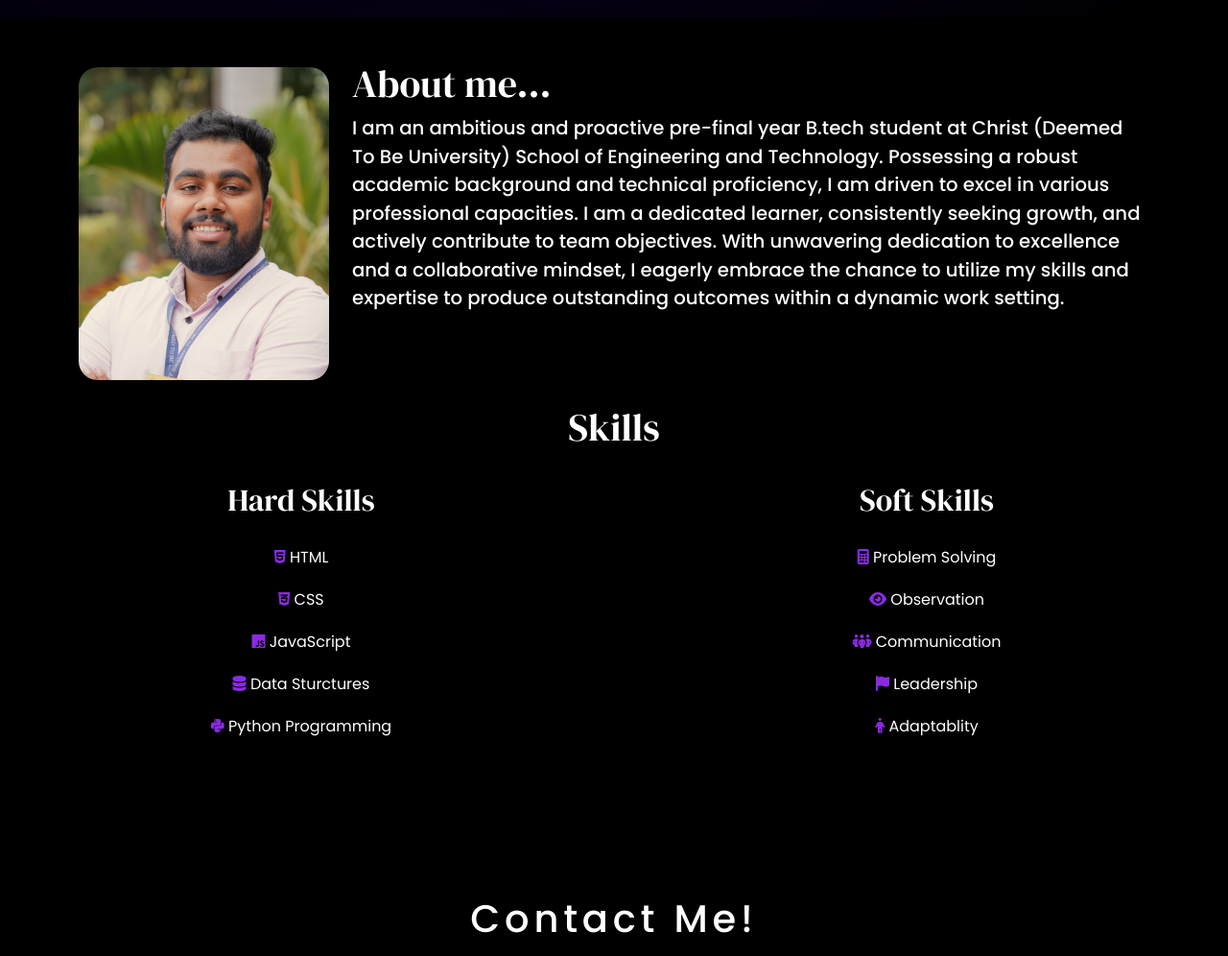
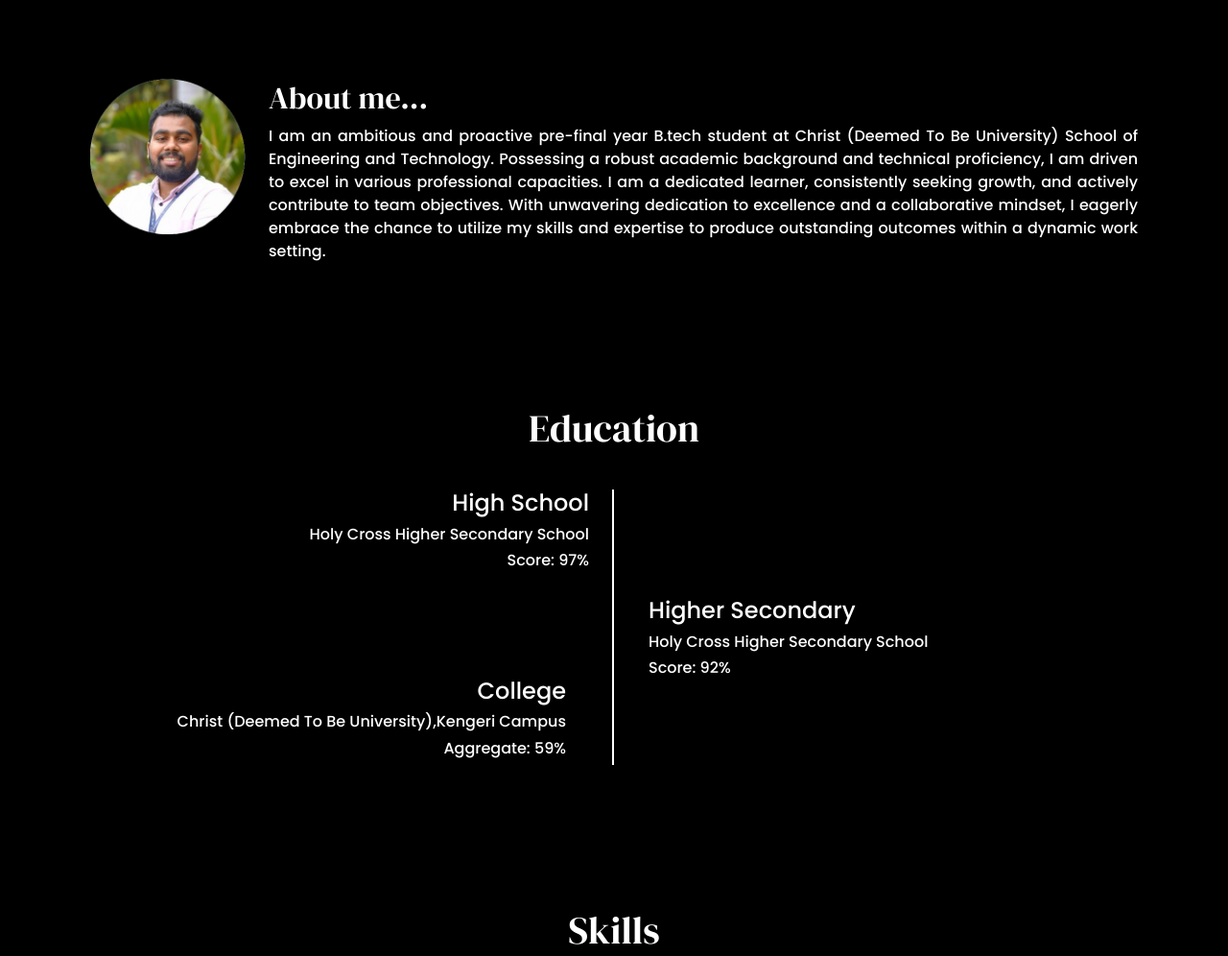
Before and after one commit to Alphy777/Alphy777, a plain HTML site: page index.html in a window 1280 px wide. Shown: the part 800-1796 px from the top of the page at 96% size. Drawn offline with nearby package versions, Linux system fonts and the light colour scheme; a web font is replaced by a local one.

Commit message:
Education added

```diff
--- a/index.html
+++ b/index.html
@@ -4,7 +4,8 @@
     <meta charset="UTF-8">
     <meta name="viewport" content="width=device-width, initial-scale=1.0">
     <title>Alphy Jose</title>
-    <link rel="icon" href="Images/BGprofileVer.jpg">
+    <link rel="icon" href="Images/alphycircle.png">
+
     <script src="https://ajax.googleapis.com/ajax/libs/jquery/3.6.3/jquery.min.js"></script>
     <link rel="stylesheet" href="https://unpkg.com/aos@2.3.1/dist/aos.css" />
     <link href="https://cdn.jsdelivr.net/npm/bootstrap@5.0.2/dist/css/bootstrap.min.css" rel="stylesheet" integrity="sha384-EVSTQN3/azprG1Anm3QDgpJLIm9Nao0Yz1ztcQTwFspd3yD65VohhpuuCOmLASjC" crossorigin="anonymous">
@@ -12,7 +13,7 @@
 </head>
 <body>
   <header>
-    <nav class="navbar navbar-expand-md navbar-dark bg-transparent py-4">
+    <nav class="navbar navbar-expand-md navbar-dark bg-transparent py-4" >
       <div class="container">
         <a class="navbar-brand ntext" href="#">Alphy Jose</a>
 
@@ -23,18 +24,18 @@
         <div class="collapse navbar-collapse" id="navbarSupportedContent">
           <ul class="navbar-nav ms-auto">
             <li class="nav-item">
-              <a class="nav-link" href="#abtsec">About</a>
+              <a class="nav-link" href="#abtsec_url">About</a>
             </li>
             <li class="nav-item">
-              <a class="nav-link" href="#skills">Skills</a>
+              <a class="nav-link" href="#edu_url">Education</a>
+            </li>
+            <li class="nav-item">
+              <a class="nav-link" href="#skills_url">Skills</a>
             </li>
             <li class="nav-item">
               <a class="nav-link" href="#contact">Contact Me</a>
             </li>
-            <!-- <li class="nav-item">
-              <a class="nav-link" href="#">Education</a>
-            </li>
-            <li class="nav-item">
+            <!--<li class="nav-item">
               <a class="nav-link" href="#">Achievements</a>
             </li>
             <li class="nav-item">
@@ -69,16 +70,17 @@
         </div>
       </div>
     </div>
-  </section>
+  </section><br><br>
+  <div id="abtsec_url"></div>
   <section id="abtsec" data-aos="fade-up" data-aos-duration="1000">
     <div class="container">
       <div class="row">
-        <div class="col-md-3">
-          <img src="images/Alphy.jpg" alt="" class="abtimg img-fluid">
+        <div class="col-md-2" style="text-align: center; margin-top: 1.5em;">
+          <img src="images/alphycircle.png" alt="" class="abtimg img-fluid">
         </div>
-        <div class="col-md-9">
+        <div class="col-md-10">
           <div class="abt">
-            <h1>About me...</h1>
+            <h2>About me...</h2>
             <p>I am an ambitious and proactive pre-final year B.tech student
               at Christ (Deemed To Be University) School of Engineering
               and Technology. Possessing a robust academic background
@@ -94,9 +96,40 @@
         </div>
       </div>
     </div>
-  </section>
+  </section><br><br>
+  <!-- abt ends here -->
+
+  <div id="edu_url"></div>
+  <section id="edu">
+    <div class="containder">
+      <h1>Education</h1>
+      <div class="row">
+        <div class="col-6" id="edu-left">
+          <div class="edu-1">
+            <h4>High School</h4>
+            <h6>Holy Cross Higher Secondary School</h6>
+            <h6>Score: 97%</h6>
+          </div>
+          <div class="edu-3">
+            <h4>College</h4>
+            <h6>Christ (Deemed To Be University),Kengeri Campus</h6>
+            <h6>Aggregate: 59%</h6>
+          </div>
+        </div>
+        <div class="col-6" id="edu-right">
+          <div class="edu-2">
+            <h4>Higher Secondary</h4>
+          <h6>Holy Cross Higher Secondary School</h6>
+          <h6>Score: 92%</h6>
+          </div>
+        </div>
+      </div>
+    </div>
+  </section><br><br>
+  <!-- edu ends here -->
+  <div id="skills_url"></div>
   <section id="skills">
-    <div class="containder">
+    <div class="container">
       <h1>Skills</h1>
       <div class="row">
         <div class="col-md-6 hrdskl">
@@ -116,16 +149,16 @@
             <ul><span style="color: blueviolet;"><i class="fa-solid fa-eye"></i></span> Observation</ul>
             <ul><span style="color: blueviolet;"><i class="fa-solid fa-people-group"></i></span> Communication</ul>
             <ul><span style="color: blueviolet;"><i class="fa-solid fa-flag"></i></span> Leadership</ul>
-            <ul><span style="color: blueviolet;"><i class="fa-solid fa-person"></i></span> Adaptablity</ul>
+            <ul><span style="color: blueviolet;"><i class="fa-solid fa-person"></i></span> Adaptability</ul>
           </ul>
           <br><br>
         </div>
       </div>
     </div>
   </section>
-  <section data-aos="fade-up" data-aos-duration="10" id="contact">
+  <section id="contact">
     <form action="" id="submit-form">
-        <div class="form-container">
+        <div class="form-container" data-aos="fade-up" data-aos-duration="10">
             <h1>Contact Me!</h1>
             <i class="bx bx-user cui"><i class="cus"> Your Name:</i></i>
             <input type="text" name="fname" class="input-field" placeholder="Your name..." required>
--- a/style.css
+++ b/style.css
@@ -23,6 +23,12 @@ header {
 background: linear-gradient(90deg, rgba(19,5,46,1) 0%, rgba(20,0,59,1) 10%, rgba(21,0,61,1) 50%, rgba(13,0,43,1) 68%, rgba(10,0,35,1) 88%, rgba(8,0,24,1) 96%,rgba(8,0,24,1) 100%);
     /* background: rgb(255,0,61);
     background: linear-gradient(90deg, rgba(255,0,61,1) 3%, rgba(115,0,255,1) 50%, rgba(255,0,78,1) 100%); */
+}
+@media (min-width: 786px) {
+    .navbar{
+        position: relative;
+        display: contents;
+    }
 }
 
 .ntext {
@@ -78,23 +84,15 @@ background: linear-gradient(90deg, rgba(19,5,46,1) 0%, rgba(20,0,59,1) 10%, rgba
 .welc a:hover li{
     color: #000000;
 }
-
-#abtsec{
-    margin: 20px auto;
-}
-.abtimg{
-    margin-top: 2em;
-    border-radius: 20px;
-    /* box-shadow: 0px 0px 13px 0px #ff1d1d, 0px 0px 8px 3px rgb(35, 35, 255); */
-}
-.abt h1{
+.abt h2{
     font-family: "DM Serif Display";
     margin-top: 25px;
     color: #fff;
 }
 .abt p{
     font-family: "poppins";
-    font-size: 1.23em;
+    text-align: justify;
+    font-size: .999em;
     font-weight: 440;
     color: #fff;
 }
@@ -102,12 +100,36 @@ background: linear-gradient(90deg, rgba(19,5,46,1) 0%, rgba(20,0,59,1) 10%, rgba
     text-align: center;
     color: #fff;
 }
-#skills h1, #skills h2{
+h1,h2{
     font-family: "DM Serif Display";
     margin-top: 25px;
+    color: #fff;
 }
 #skills ul{
     padding : 10px;
+}
+#edu{
+    height: max-content;
+    color: #fefefe;
+}
+#abtsec .row ,#edu .row, #skills{
+margin: 40px auto 60px;
+}
+#edu h1{
+    text-align: center;
+}
+#edu-left{
+    border-right: 2px solid white;
+    text-align: right;
+    padding-right: 1.5em;
+}
+.edu-2{
+    margin-top: 7em;
+    padding-left: 1.5em;
+}
+.edu-3{
+    margin-top: 7em;
+    padding-right: 1.5em;
 }
 
 @media (min-width: 768px) {
@@ -118,11 +140,7 @@ background: linear-gradient(90deg, rgba(19,5,46,1) 0%, rgba(20,0,59,1) 10%, rgba
       font-size: 6em;
     }
 }
-/* @media (max-width: 768px) { /* Applies to screens smaller than 768px (mobiles) *
-    .hero img{
 
-    }
-} */
 
 
 input[type="number"]::-webkit-inner-spin-button,
@@ -152,6 +170,7 @@ input[type="number"] {
 }
 .form-container h1{
     padding-top: 2em;
+    font-family: "DM Serif Display";
     color: #fff;
     overflow: hidden; /* Ensures the content is not revealed until the animation */
     white-space: nowrap; /* Keeps the content on a single line */
```
Also changed, not shown: images/Profile1.jpg (deleted), images/Profile2.jpg (deleted), images/alphycircle.png (added).
